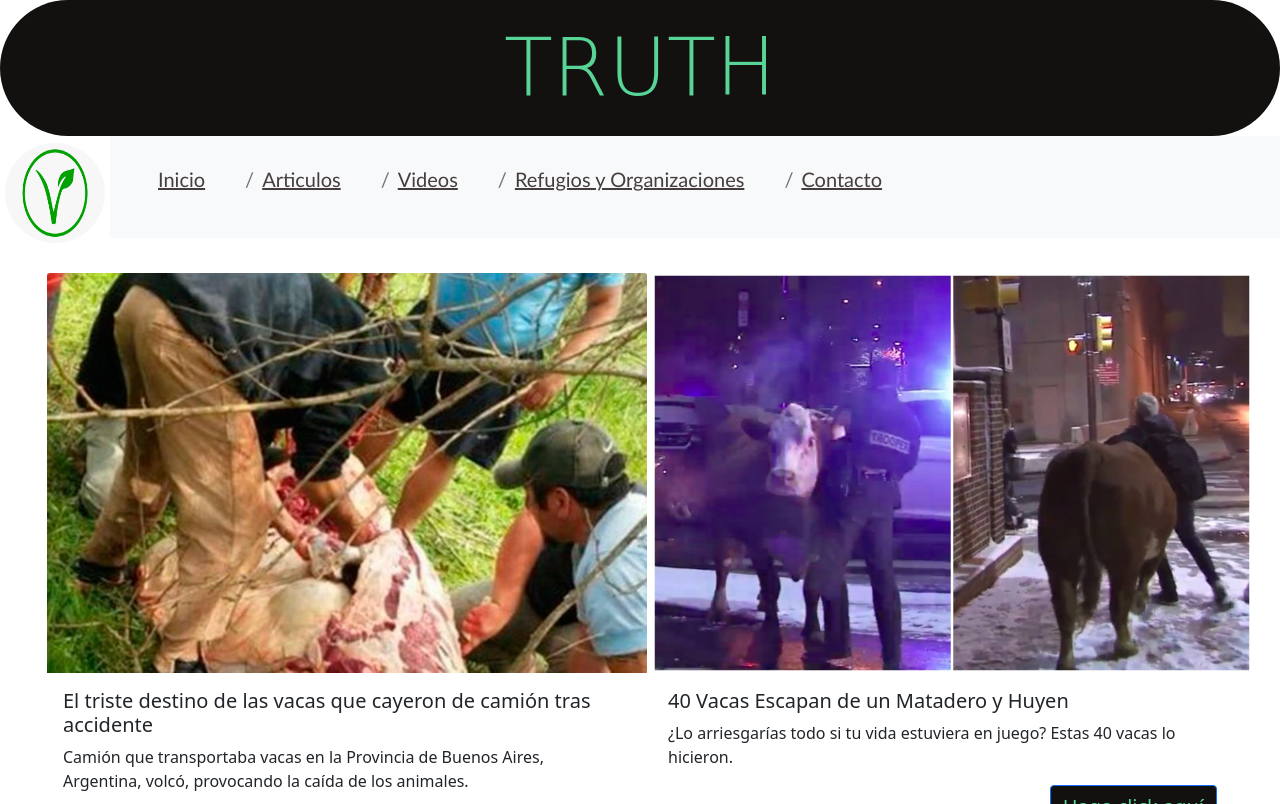
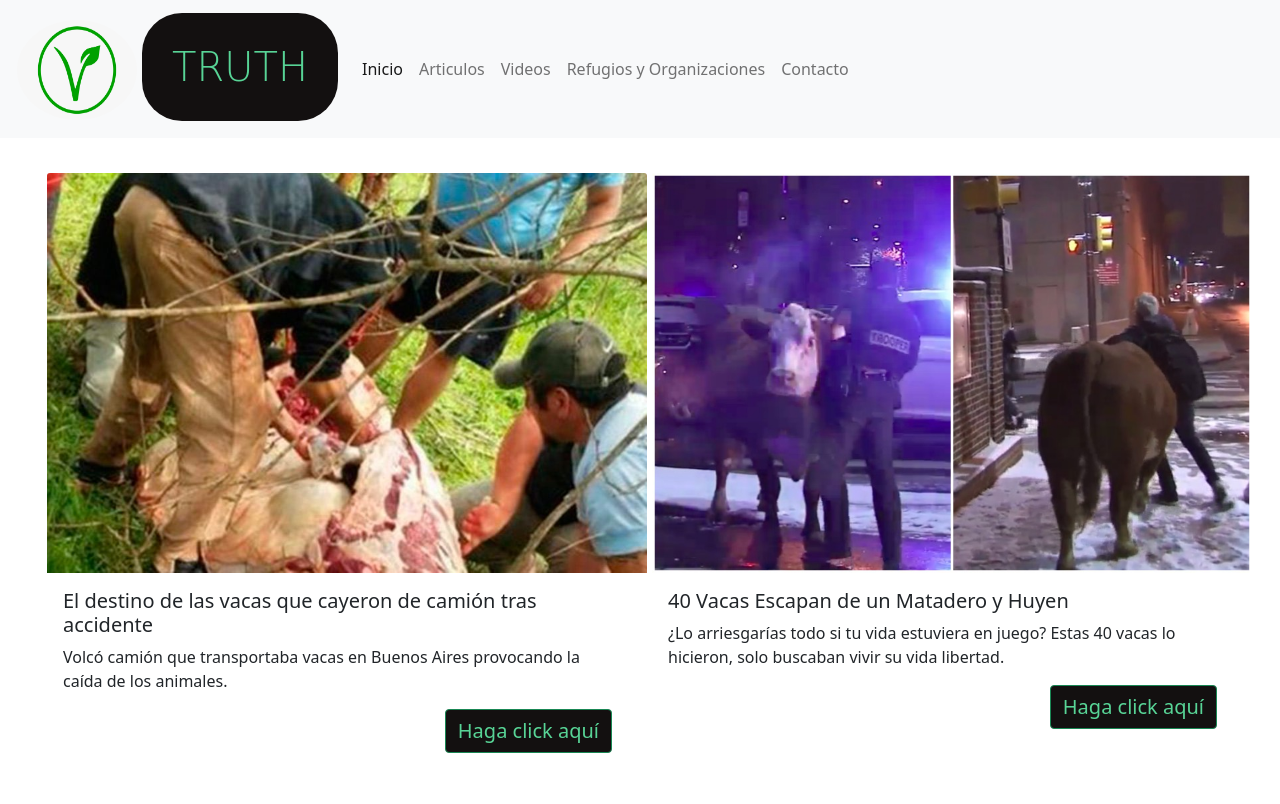
Before and after one commit to VickyRus95/Proyecto-Final-CoderHouse, a website: page articulo.html in a window 1280 px wide. Shown: the top 804 px of the page. Drawn offline with nearby package versions, Linux system fonts and the light colour scheme; a web font is replaced by a local one.

Commit message:
cambios botones y header

```diff
--- a/articulo.html
+++ b/articulo.html
@@ -11,29 +11,34 @@
 </head>
 <body>
     <header>
-        <!--TITULO-->
-        <div>
-            <h1 class ="title">TRUTH</h1>
-         </div>
-         <img class="logo" src= "sources/logo.png" alt= "logo de truth">
-         <!--NAVIGATION BAR-->
-         <nav class="navbar navbar-expand-lg navbar-light bg-light">
-          <div class="container-fluid">
-            <a class="navbar-brand" href="#"></a>
-            <button class="navbar-toggler" type="button" data-bs-toggle="collapse" data-bs-target="#navbarNavAltMarkup" aria-controls="navbarNavAltMarkup" aria-expanded="false" aria-label="Toggle navigation">
-              <span class="navbar-toggler-icon"></span>
-            </button>
-            <div class="collapse navbar-collapse" id="navbarNavAltMarkup">
-              <div class="breadcrumb">
-                <a class="breadcrumb-item" id="navitem" href="index.html">Inicio</a>
-                <a class="breadcrumb-item" id="navitem" href="articulo.html">Articulos</a>
-                <a class="breadcrumb-item" id="navitem" href="videos.html">Videos</a>
-                <a class="breadcrumb-item" id="navitem" href="refugiosyorganizaciones.html">Refugios y Organizaciones</a>
-                <a class="breadcrumb-item" id="navitem" href="contacto.html">Contacto</a>
-              </div>
-            </div>
+
+      <nav class="navbar navbar-expand-lg navbar-light bg-light">
+        <div class="container-fluid">
+          <a class="navbar-brand">
+            <img src="sources/logo.png" class="logo" alt="logo de truth"class="d-inline-block align-text-top" >
+         <h1 class ="title">TRUTH</h1>
+        </a>
+          <div class="collapse navbar-collapse" id="navbarNav">
+            <ul class="navbar-nav">
+              <li class="nav-item">
+                <a class="nav-link active" aria-current="page" href="index.html">Inicio</a>
+              </li>
+              <li class="nav-item">
+                <a class="nav-link" href="articulo.html">Articulos</a>
+              </li>
+              <li class="nav-item">
+                <a class="nav-link" href="videos.html">Videos</a>
+              </li>
+              <li class="nav-item">
+                <a class="nav-link" href="refugiosyorganizaciones.html">Refugios y Organizaciones</a>
+              </li>
+              <li class="nav-item">
+                <a class="nav-link" href="contacto.html">Contacto</a>
+              </li>
+            </ul>
           </div>
-        </nav>
+        </div>
+      </nav>
     </header>
     <main>
         <div class="row">
@@ -41,9 +46,9 @@
             <div class="col-sm-6">
                 <img src="sources/camion-articulo.jpg" class="card-img-top" alt="...">
                 <div class="card-body">
-                  <h5 class="card-title">El triste destino de las vacas que cayeron de camión tras accidente</h5>
-                  <p class="card-text">Camión que transportaba vacas en la Provincia de Buenos Aires, Argentina, volcó, provocando la caída de los animales.</p>
-                  <a href = "https://www.latercera.com/mundo/noticia/triste-destino-las-vacas-cayeron-camion-tras-accidente/329728/" class="btn btn-primary">Haga click aquí</a>
+                  <h5 class="card-title">El destino de las vacas que cayeron de camión tras accidente</h5>
+                  <p class="card-text">Volcó camión que transportaba vacas en Buenos Aires provocando la caída de los animales.</p>
+                  <a href = "https://www.latercera.com/mundo/noticia/triste-destino-las-vacas-cayeron-camion-tras-accidente/329728/" class="btn btn-outline-success">Haga click aquí</a>
                 </div>
               </div>
 
@@ -51,8 +56,8 @@
                 <img src="sources/escaping cows.jpg" class="card-img-top" alt="...">
                 <div class="card-body">
                   <h5 class="card-title">40 Vacas Escapan de un Matadero y Huyen</h5>
-                  <p class="card-text">¿Lo arriesgarías todo si tu vida estuviera en juego? Estas 40 vacas lo hicieron.</p>
-                  <a href = "https://www.petalatino.com/blog/40-vacas-escapan-matadero/" class="btn btn-primary">Haga click aquí</a>
+                  <p class="card-text">¿Lo arriesgarías todo si tu vida estuviera en juego? Estas 40 vacas lo hicieron, solo buscaban vivir su vida libertad.</p>
+                  <a href = "https://www.petalatino.com/blog/40-vacas-escapan-matadero/" class="btn btn-outline-success">Haga click aquí</a>
                 </div>
               </div>
 
@@ -63,17 +68,17 @@
                     <img src="sources/experimenting.jpg" class="card-img-top" alt="...">
                     <div class="card-body">
                       <h5 class="card-title">Un Siglo de Sufrimiento</h5>
-                      <p class="card-text">10 Experimentos Espantosos en Animales de los Últimos 100 Años.</p>
-                      <a href = "https://www.petalatino.com/blog/10-impactantes-experimentos-del-ultimo-siglo/" class="btn btn-primary">Haga click aquí</a>
+                      <p class="card-text">Experimentación en animales: 10 Experimentos Espantosos en Animales de los Últimos 100 Años.</p>
+                      <a href = "https://www.petalatino.com/blog/10-impactantes-experimentos-del-ultimo-siglo/" class="btn btn-outline-success">Haga click aquí</a>
                     </div>
                   </div>
 
               <div class="col-sm-6">
                 <img src="sources/veggie food1.jpg" class="card-img-top" alt="...">
                 <div class="card-body">
-                  <h5 class="card-title">Argentina, cada vez más veggie: el 12% de la población no come carne</h5>
-                  <p class="card-text">Una encuesta de la Unión Vegana revela que la cantidad de personas que se suman a este modo de alimentación crece año a año.</p>
-                  <a href = "https://www.infobae.com/america/carbononews/2021/02/18/argentina-cada-vez-mas-veggie-el-12-de-la-poblacion-no-come-carne/" class="btn btn-primary">Haga click aquí</a>
+                  <h5 class="card-title">Argentina: el 12% de la población no come carne</h5>
+                  <p class="card-text">Una encuesta revela que la cantidad de personas que se suman al veganismo crece año a año.</p>
+                  <a href = "https://www.infobae.com/america/carbononews/2021/02/18/argentina-cada-vez-mas-veggie-el-12-de-la-poblacion-no-come-carne/" class="btn btn-outline-success">Haga click aquí</a>
                 </div>
               </div>
 
--- a/scss/_variables.scss
+++ b/scss/_variables.scss
@@ -2,4 +2,4 @@
 $letraFooter: Verdana;
 $letraNavBar: 'Trebuchet MS', Helvetica, sans-serif;
 $letraTitulo: "Didot";
-$resta: 100px - 20px;
+$resta: 60px - 20px;
--- a/scss/prueba.scss
+++ b/scss/prueba.scss
@@ -1,9 +1,8 @@
 @import "variables.scss";
-
 
     .title{
         letter-spacing: 0;
-        padding: 20px;
+        padding: 30px;
         margin: 0 auto;
         color:rgb(88, 212, 150);
         text-align: center;
@@ -12,7 +11,8 @@
         font-family: $letraTitulo, cursive;
         font-size: $resta;
         border-radius: 1em;
-        display: block;
+
+        display:inline-block;
         background-color: rgb(19, 16, 16);
 
       }
@@ -33,9 +33,9 @@
       }
 
       .logo {
-          width: $resta;
+
           height: 100px;
-          width: 100px;
+          width: 120px;
           margin-top: 7px;
           margin-right: 5px;
           margin-left: 5px;
```
Also changed, not shown: contacto.html (+27 -30 lines), index.html (+23 -17 lines), refugiosyorganizaciones.html (+31 -25 lines), videos.html (+32 -30 lines), css/pruebacss.css.
